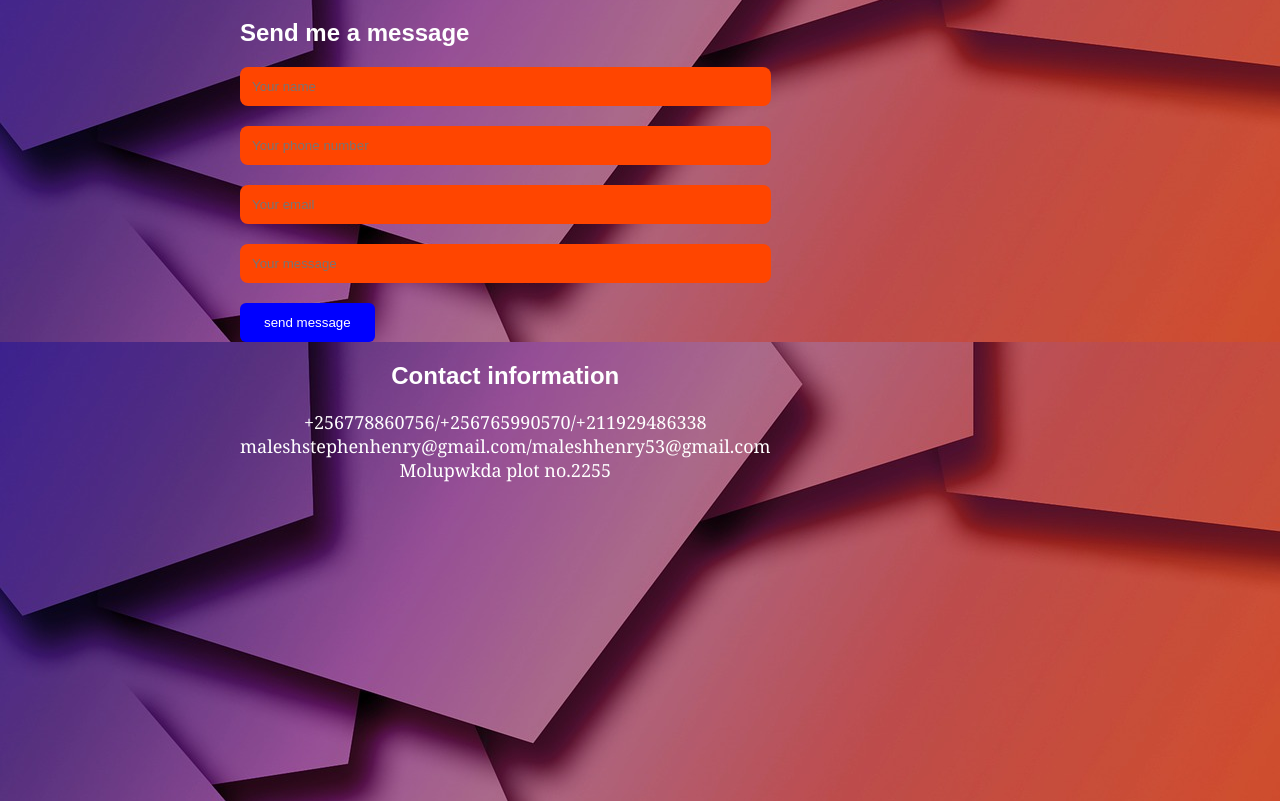
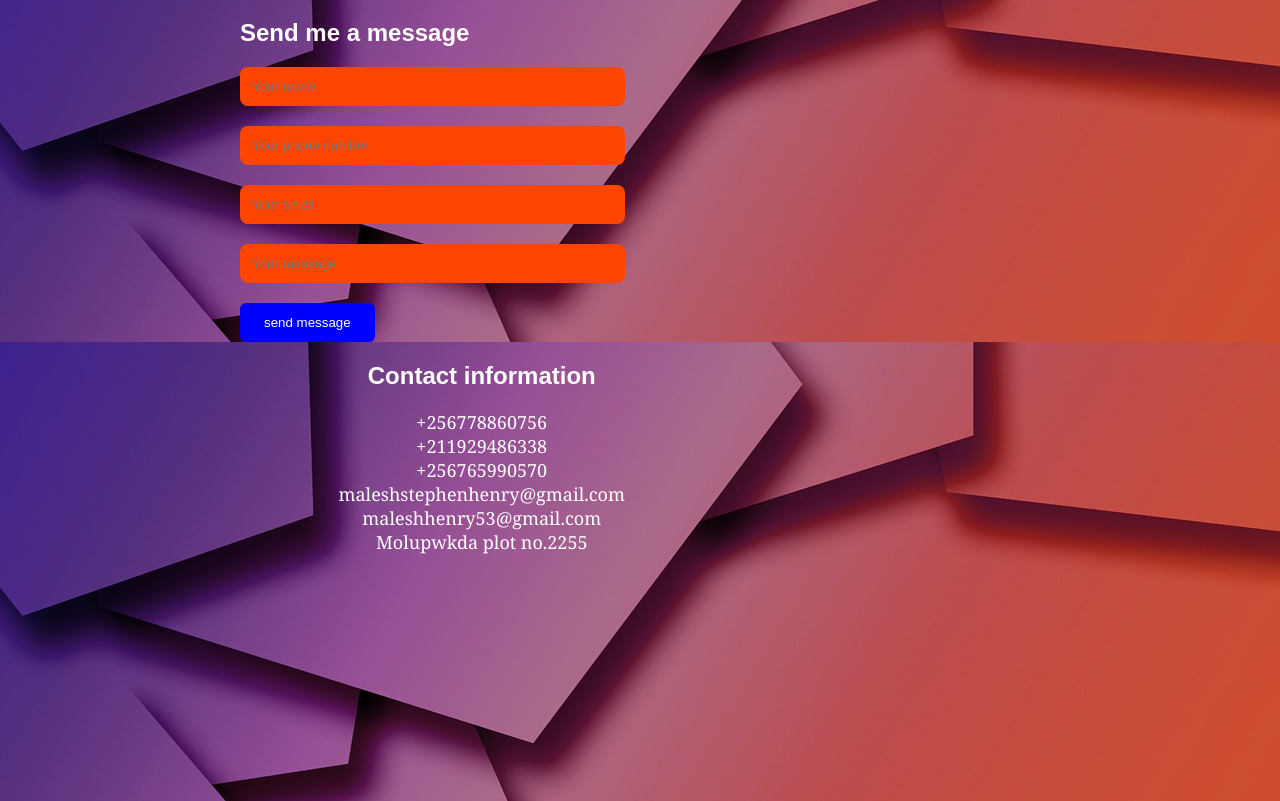
Before and after one commit to malsehsteven/steve22.html, a plain HTML site: page contact.html in a window 1280 px wide. Shown: the part 123-924 px from the top of the page. Drawn offline with Linux system fonts and the light colour scheme.

Commit message:
Add files via upload

```diff
--- a/contact.html
+++ b/contact.html
@@ -38,8 +38,11 @@
                         </form>
                         <div class="contact-info">
                             <h3>Contact information</h3>
-                            <p>+256778860756/+256765990570/+211929486338</p>
-                            <p>maleshstephenhenry@gmail.com/maleshhenry53@gmail.com</p>
+                           <a href=""> <p>+256778860756</p></a>
+                           <a href=""><p>+211929486338</p></a>
+                           <a href=""><p>+256765990570</p></a>
+                           <a href=""> <p>maleshstephenhenry@gmail.com </p></a>
+                           <a href=""> <p>maleshhenry53@gmail.com</p></a>
                             <p>Molupwkda plot no.2255</p>
                         </div>
                     </div>
```
